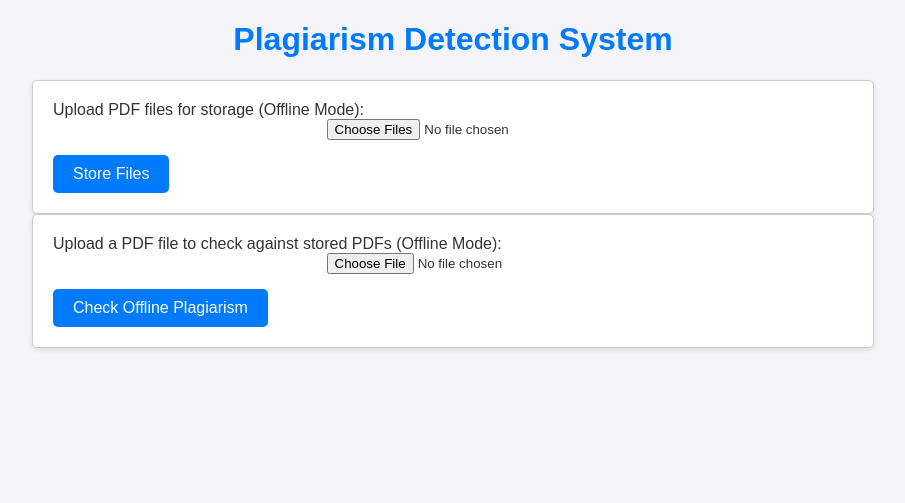
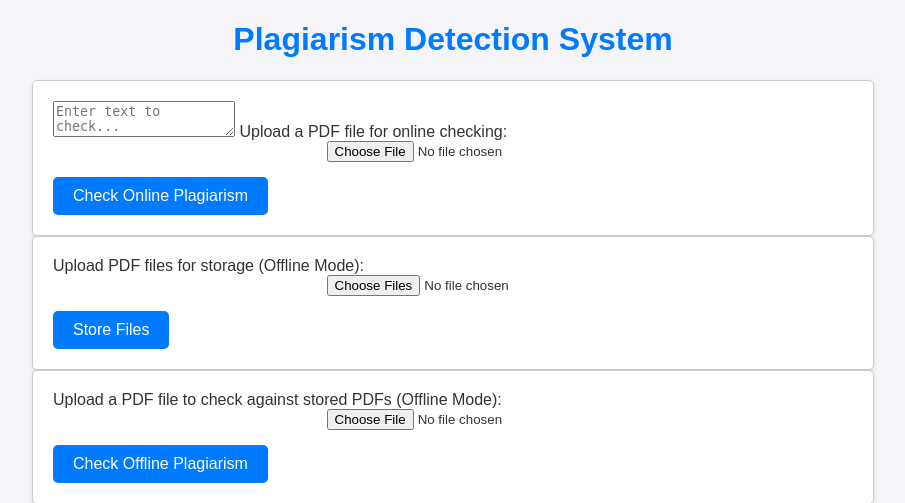
Before and after one commit to Ganesh30052003/Plagiarism_detection, a Flask app: page / in a window 1280 px wide. Shown: the top 503 px of the page, without its empty margins (187-1092 px from the left). Run offline with Flask 2, Linux system fonts and the light colour scheme.

Commit message:
Update index.html

```diff
--- a/templates/index.html
+++ b/templates/index.html
@@ -67,7 +67,53 @@
 </head>
 <body>
     <h1>Plagiarism Detection System</h1>
+     <!-- Form to check plagiarism online -->
+     <form id="onlineForm">
+        <textarea id="onlineTextInput" placeholder="Enter text to check..."></textarea>
+        <label for="onlineCheckFile">Upload a PDF file for online checking:</label>
+        <input type="file" id="onlineCheckFile" accept="application/pdf">
+        <button type="submit">Check Online Plagiarism</button>
+    </form>
+    <div id="onlineResults"></div>
 
+
+    <script>
+        // Check plagiarism online
+        document.getElementById('onlineForm').addEventListener('submit', async function (e) {
+            e.preventDefault();
+            const text = document.getElementById('onlineTextInput').value;
+            const file = document.getElementById('onlineCheckFile').files[0];
+
+            const formData = new FormData();
+            formData.append('text', text);
+            if (file) {
+                formData.append('file', file);
+            }
+
+            const response = await fetch('/check_online', {
+                method: 'POST',
+                body: formData
+            });
+            const result = await response.json();
+
+            let output = '<h3>Online Plagiarism Results:</h3>';
+
+            // Display online plagiarism results
+            if (result.copied) {
+                output += '<h4>Matching Sources:</h4>';
+                result.sources.forEach(source => {
+                    output += `<p>Source: <a href="${source.source}" target="_blank">${source.source}</a></p>`;
+                    output += `<p>Matching Text: <span style="background-color: yellow;">${source.matching_text}</span></p>`;
+                });
+                output += `<p>Online Copied Percentage: ${result.percentage_copied.toFixed(2)}%</p>`;
+            } else {
+                output += '<p>No matching sources found.</p>';
+            }
+
+            document.getElementById('onlineResults').innerHTML = output;
+        });
+
+    </script>
     <!-- Form to upload multiple PDFs for offline storage -->
     <form id="storeForm" action="/store_files" method="POST" enctype="multipart/form-data">
         <label for="storeFiles">Upload PDF files for storage (Offline Mode):</label>
@@ -90,8 +136,8 @@
             <thead>
                 <tr>
                     <th>Source</th>
-                    <th>Sequence Matching (%)</th>
-                    <th>Time Taken (Sequence Matching)</th>
+                    <th>String Matching (%)</th>
+                    <th>Time Taken (String Matching)</th>
                     <th>Cosine Similarity (%)</th>
                     <th>Time Taken (Cosine Similarity)</th>
                     <!-- Removed LCS and time columns -->
@@ -179,5 +225,7 @@
             }
         });
     </script>
+
+
 </body>
 </html>
```
